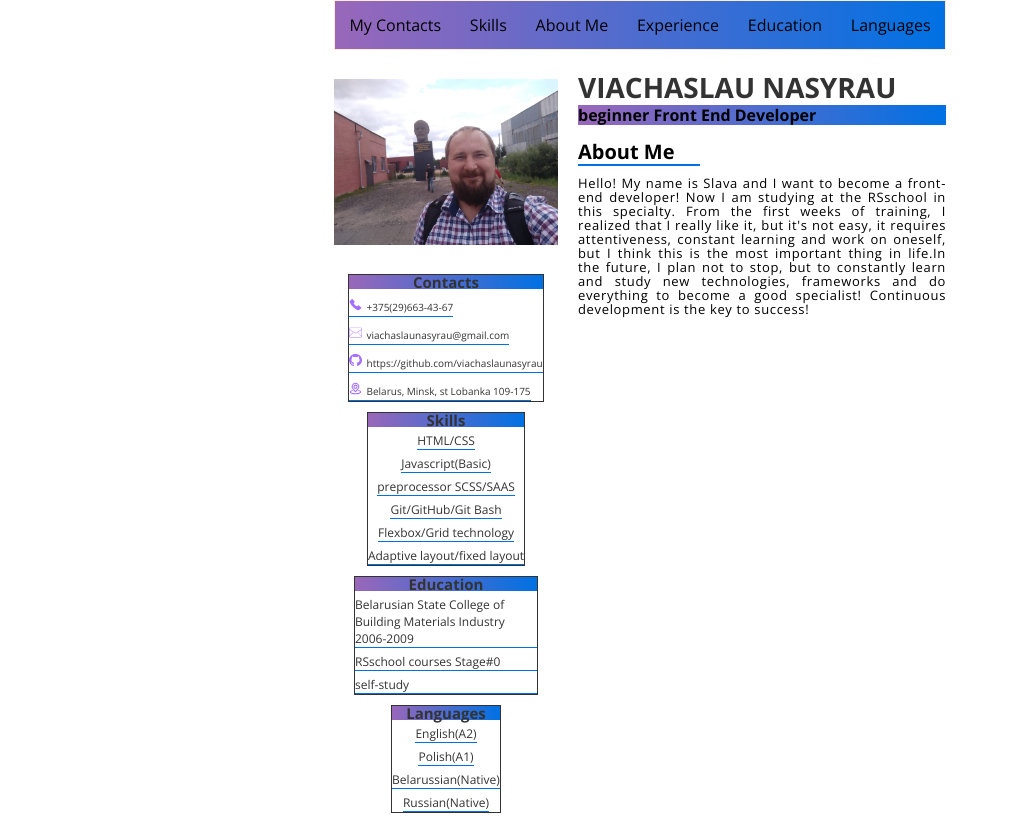
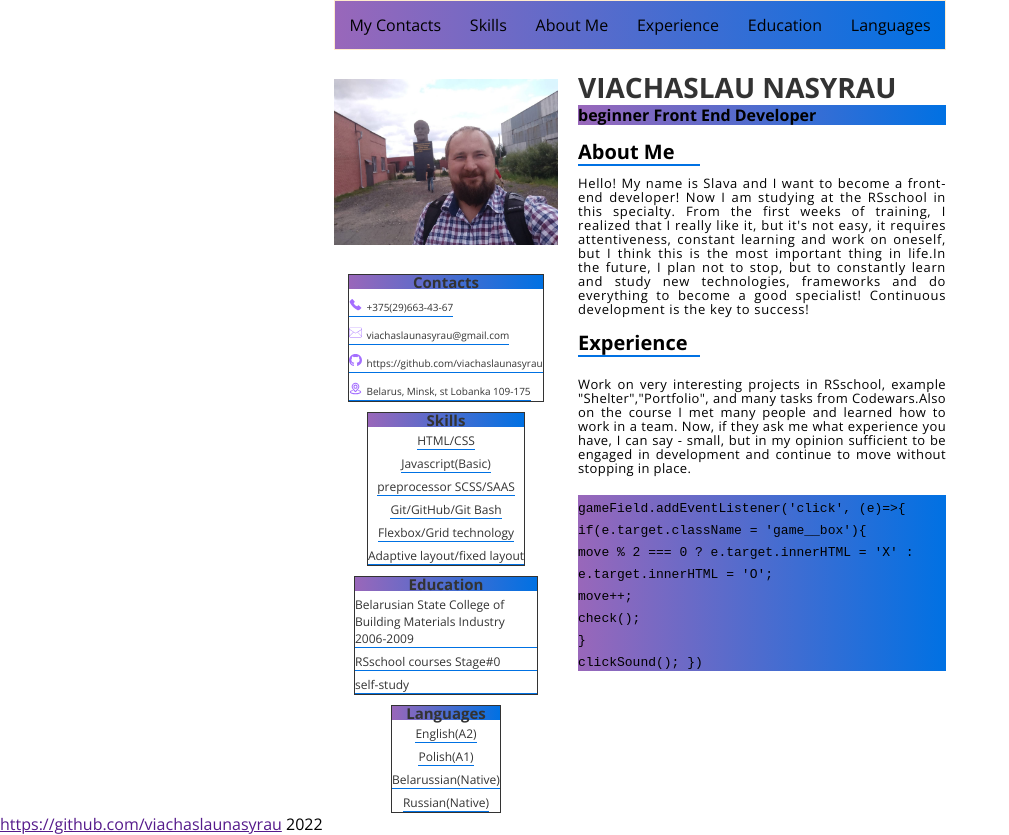
Before and after one commit to viachaslaunasyrau/rsschool-cv, a plain HTML site: page index.html in a window 1280 px wide. Shown: the whole page, without its empty margins (0-1009 px from the left). Before the commit the page ends 813 px from the top, so only its background shows below. Drawn offline with nearby package versions, Linux system fonts and the light colour scheme; files whose address does not match are found by name.

```diff
--- a/assets/style.scss/style.scss
+++ b/assets/style.scss/style.scss
@@ -84,6 +84,10 @@ body{
                 color: #333333;
                 font-size: 10px;
                 font-weight: 400;
+            }
+            .link__contact:hover{
+                background: linear-gradient(90deg, #9967BA 0%, #0071E3 100%);
+                color: goldenrod;
             }
             .icon{
                 width: 13px;
@@ -222,5 +226,30 @@ body{
                 letter-spacing: 0.05em;
             }
         }
+        .experience{
+            margin-top: 20px;
+            .experience__title{
+                font-style: normal;
+                font-weight: 700;
+                font-size: 20px;
+                line-height: 14px;
+                width: 122px;
+                border-bottom: 2px solid #0071E3;
+                padding-bottom: 5px;
+            }
+            .experience{
+                font-style: normal;
+                font-weight: 400;
+                font-size: 13px;
+                line-height: 14px;
+                text-align: justify;
+                letter-spacing: 0.03em;
+            }
+            .example{
+                text-align: start;
+                margin-top: 20px;
+                background: linear-gradient(90deg, #9967BA 0%, #0071E3 100%);
+            }
+        }
     }
 }
--- a/index.html
+++ b/index.html
@@ -76,7 +76,7 @@
                     <li class="education__item">self-study</li>
                 </ul>
             </section>
-            <section class="languages">
+            <section class="languages" id="languages">
                 <h2 class="languages__title">Languages</h2>
                 <ul class="languages__list">
                     <li class="list__item">English(A2)</li>
@@ -90,7 +90,7 @@
             <div class="wrap">
                 <h1 class="title__main">Viachaslau Nasyrau</h1>
                 <h3 class="sub__title">beginner Front End Developer</h3>
-                <section class="about__me">
+                <section class="about__me" id="about__me">
                     <h2 class="about__me__title">About Me</h2>
                     <p class="about">
                         Hello! My name is Slava and I want to become a front-end developer!
@@ -103,8 +103,37 @@
                         Continuous development is the key to success!
                     </p>
                 </section>
+                <section class="experience" id="experience">
+                    <h2 class="experience__title">Experience</h2>
+                    <p class="experience">
+                        Work on very interesting projects in RSschool, example "Shelter","Portfolio",
+                        and many tasks from Codewars.Also on the course I met many people and learned how to work in a team.
+                        Now, if they ask me what experience you have,
+                        I can say - small, but in my opinion sufficient
+                        to be engaged in development and continue to move without stopping in place.
+                    </p>
+                    <p class="example">
+                        <code>
+                            gameField.addEventListener('click', (e)=>{
+                                if(e.target.className = 'game__box'){<br>
+                                    move % 2 === 0 ? e.target.innerHTML = 'X' : e.target.innerHTML = 'O';<br>
+                                    move++;<br>
+                                    check();<br>
+                                }<br>
+                                clickSound();
+                            })
+                        </code>
+                    </p>
+                </section>
             </div>
         </main>
     </div>
+    <footer class="footer">
+        <div class="footer__wrap">
+            <a href="" class="link__contact">https://github.com/viachaslaunasyrau</a>
+            <span>2022</span>
+
+        </div>
+    </footer>
 </body>
 </html>
```
Also changed, not shown: assets/style.scss/style.css, assets/svg/rs_school_js.svg (added).
